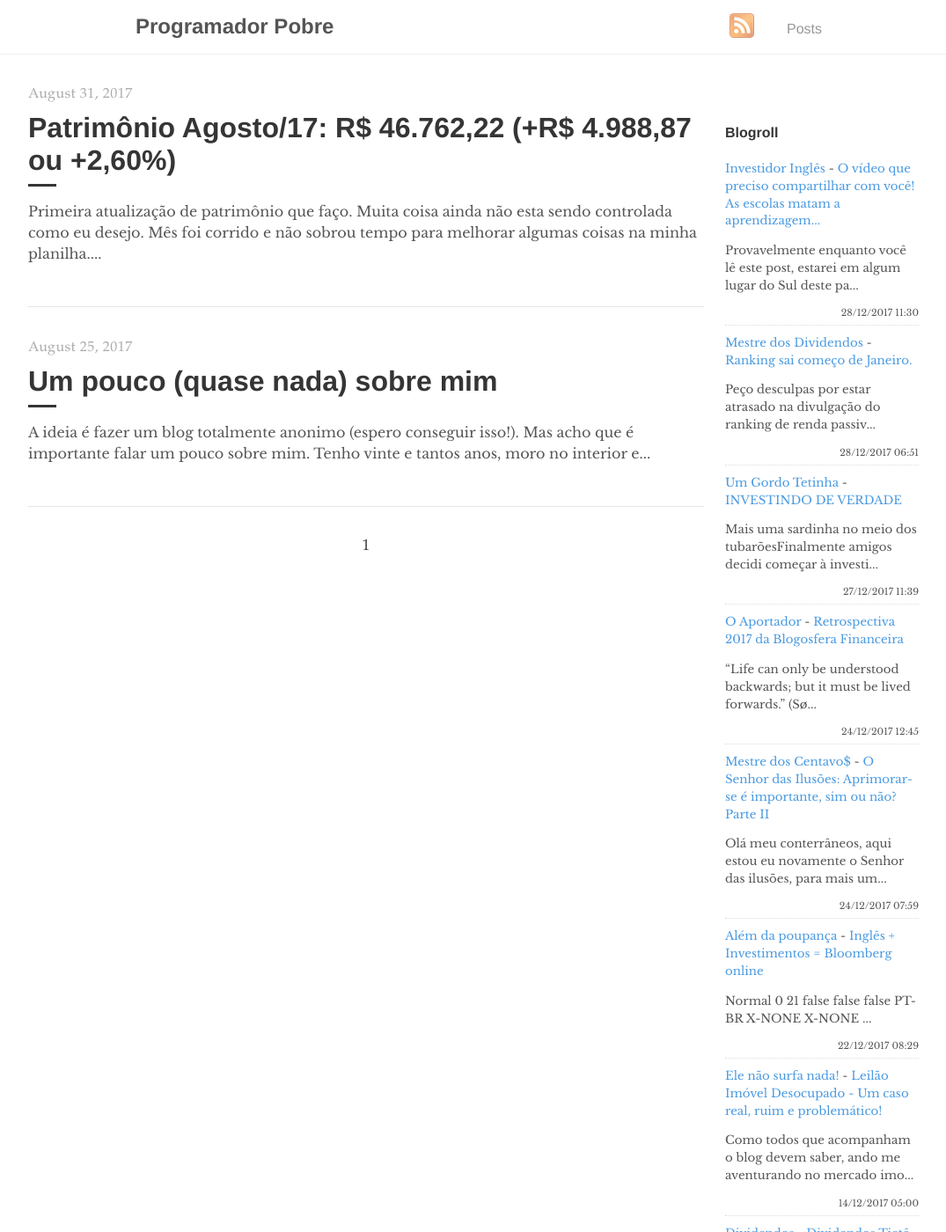
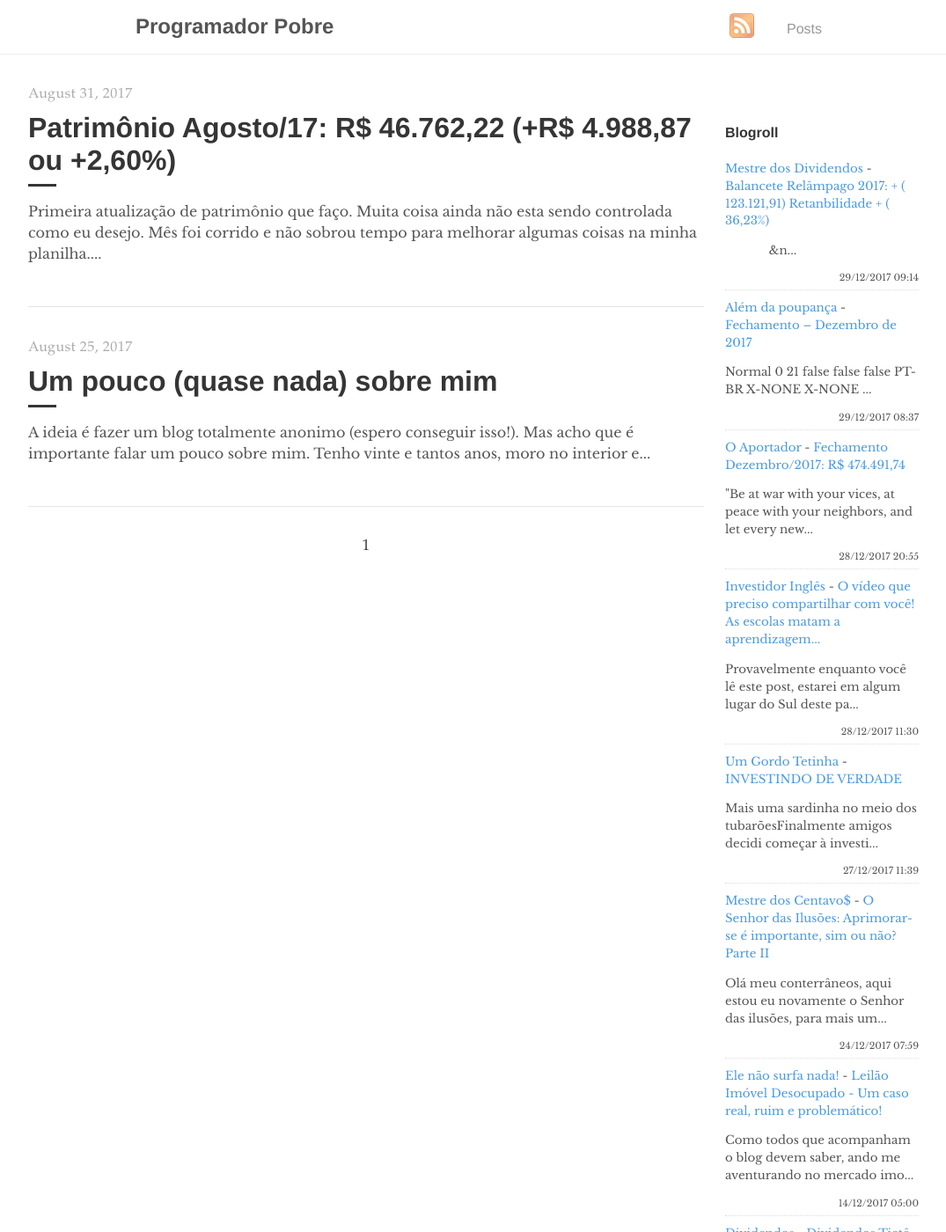
Before and after one commit to programadorpobre/programadorpobre.github.io, a Jekyll site: the page built from index.html, in a window 1280 px wide and 1400 px high. Shown: the whole window at 88% size, without its empty margins (96-1171 px from the left). Built offline with Jekyll 4.4.1, drawn with Linux system fonts in a browser that asks for light colours; the list of posts is cut into pages by our own code; comment, search, counter and statistics services are not loaded.

Commit message:
[ci skip] travis #146

```diff
--- a/_includes/feed-entries.html
+++ b/_includes/feed-entries.html
@@ -1,12 +1,22 @@
+<div class="feed-entry">
+    <a class="feed-entry-site-name" href="http://mestredosdividendos.blogspot.com/">Mestre dos Dividendos</a> - <a class="feed-entry-title" href="http://mestredosdividendos.blogspot.com/2017/12/balancete-relampago-2017-12312191.html">Balancete Relâmpago 2017: + ( 123.121,91) Retanbilidade + ( 36,23%)</a>
+    <p class="feed-entry-summary">&nbsp;&nbsp;&nbsp;&nbsp;&nbsp;&nbsp;&nbsp;&nbsp;&nbsp;&nbsp;&nbsp;&nbsp;&nbsp;&n...</p>
+    <time datetime="2017-12-29T09:14:00.000-08:00">29/12/2017 09:14</time>
+</div>
+<div class="feed-entry">
+    <a class="feed-entry-site-name" href="http://alemdapoupanca.blogspot.com/">Além da poupança</a> - <a class="feed-entry-title" href="http://alemdapoupanca.blogspot.com/2017/12/fechamento-dezembro-de-2017.html">Fechamento – Dezembro de 2017</a>
+    <p class="feed-entry-summary">         Normal  0      21      false  false  false    PT-BR  X-NONE  X-NONE    ...</p>
+    <time datetime="2017-12-29T08:37:00.001-02:00">29/12/2017 08:37</time>
+</div>
+<div class="feed-entry">
+    <a class="feed-entry-site-name" href="http://oaportadorfinanceiro.blogspot.com/">O Aportador</a> - <a class="feed-entry-title" href="http://oaportadorfinanceiro.blogspot.com/2017/12/fechamento-dezembro2017-r-47449174.html">Fechamento Dezembro/2017: R$ 474.491,74</a>
+    <p class="feed-entry-summary">"Be at war with your vices, at peace with your neighbors,&nbsp;and let every new...</p>
+    <time datetime="2017-12-28T20:55:00.002-02:00">28/12/2017 20:55</time>
+</div>
 <div class="feed-entry">
     <a class="feed-entry-site-name" href="http://www.investidoringles.com/">Investidor Inglês</a> - <a class="feed-entry-title" href="http://www.investidoringles.com/2017/12/as-escolas-matam-a-aprendizagem.html">O vídeo que preciso compartilhar com você! As escolas matam a aprendizagem...</a>
     <p class="feed-entry-summary">Provavelmente enquanto você lê este post, estarei em algum lugar do Sul deste pa...</p>
     <time datetime="2017-12-28T11:30:00.000-02:00">28/12/2017 11:30</time>
-</div>
-<div class="feed-entry">
-    <a class="feed-entry-site-name" href="http://mestredosdividendos.blogspot.com/">Mestre dos Dividendos</a> - <a class="feed-entry-title" href="http://mestredosdividendos.blogspot.com/2017/12/ranking-sai-comeco-de-janeiro.html">Ranking sai começo de Janeiro.</a>
-    <p class="feed-entry-summary">Peço desculpas por estar&nbsp; atrasado na divulgação do ranking de renda passiv...</p>
-    <time datetime="2017-12-28T06:51:00.001-08:00">28/12/2017 06:51</time>
 </div>
 <div class="feed-entry">
     <a class="feed-entry-site-name" href="http://gordotetinha.blogspot.com/">Um Gordo Tetinha</a> - <a class="feed-entry-title" href="http://gordotetinha.blogspot.com/2017/12/investindo-de-verdade.html">INVESTINDO DE VERDADE</a>
@@ -14,19 +24,9 @@
     <time datetime="2017-12-27T11:39:00.001-02:00">27/12/2017 11:39</time>
 </div>
 <div class="feed-entry">
-    <a class="feed-entry-site-name" href="http://oaportadorfinanceiro.blogspot.com/">O Aportador</a> - <a class="feed-entry-title" href="http://oaportadorfinanceiro.blogspot.com/2017/12/retrospectiva-2017-da-blogosfera.html">Retrospectiva 2017 da Blogosfera Financeira</a>
-    <p class="feed-entry-summary">“Life can only be understood backwards; but it must be lived forwards.”&nbsp;(Sø...</p>
-    <time datetime="2017-12-24T12:45:00.001-02:00">24/12/2017 12:45</time>
-</div>
-<div class="feed-entry">
     <a class="feed-entry-site-name" href="http://mestredoscentavos.blogspot.com/">Mestre dos Centavo$</a> - <a class="feed-entry-title" href="http://mestredoscentavos.blogspot.com/2017/12/o-senhor-das-ilusoes-aprimorar-se-e.html">O Senhor das Ilusões: Aprimorar-se é importante, sim ou não? Parte II</a>
     <p class="feed-entry-summary">Olá meu conterrâneos, aqui estou eu novamente o Senhor das ilusões, para mais um...</p>
     <time datetime="2017-12-24T07:59:00.001-08:00">24/12/2017 07:59</time>
-</div>
-<div class="feed-entry">
-    <a class="feed-entry-site-name" href="http://alemdapoupanca.blogspot.com/">Além da poupança</a> - <a class="feed-entry-title" href="http://alemdapoupanca.blogspot.com/2017/12/ingles-investimentos-bloomberg-online.html">Inglês + Investimentos = Bloomberg online</a>
-    <p class="feed-entry-summary">         Normal  0      21      false  false  false    PT-BR  X-NONE  X-NONE    ...</p>
-    <time datetime="2017-12-22T08:29:00.001-02:00">22/12/2017 08:29</time>
 </div>
 <div class="feed-entry">
     <a class="feed-entry-site-name" href="http://elenaosurfanada.blogspot.com/">Ele não surfa nada!</a> - <a class="feed-entry-title" href="http://elenaosurfanada.blogspot.com/2017/12/leilao-imovel-desocupado-um-caso-real.html">Leilão Imóvel Desocupado - Um caso real, ruim e problemático!</a>
```
